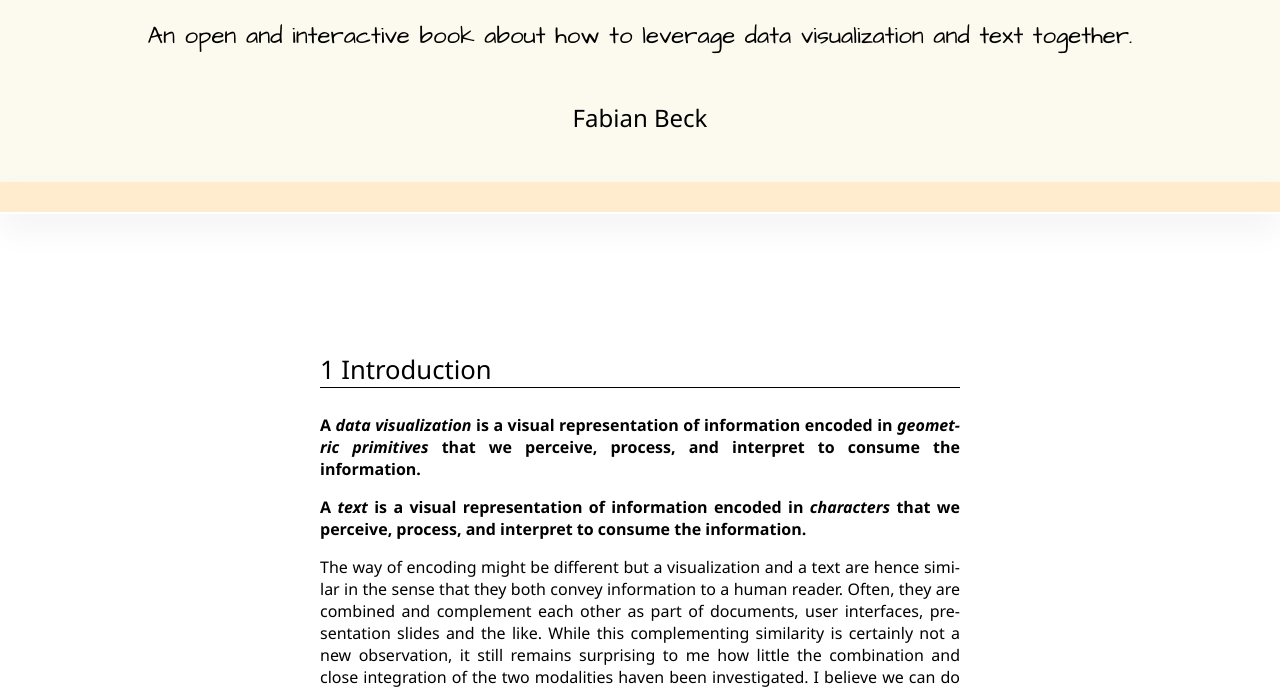
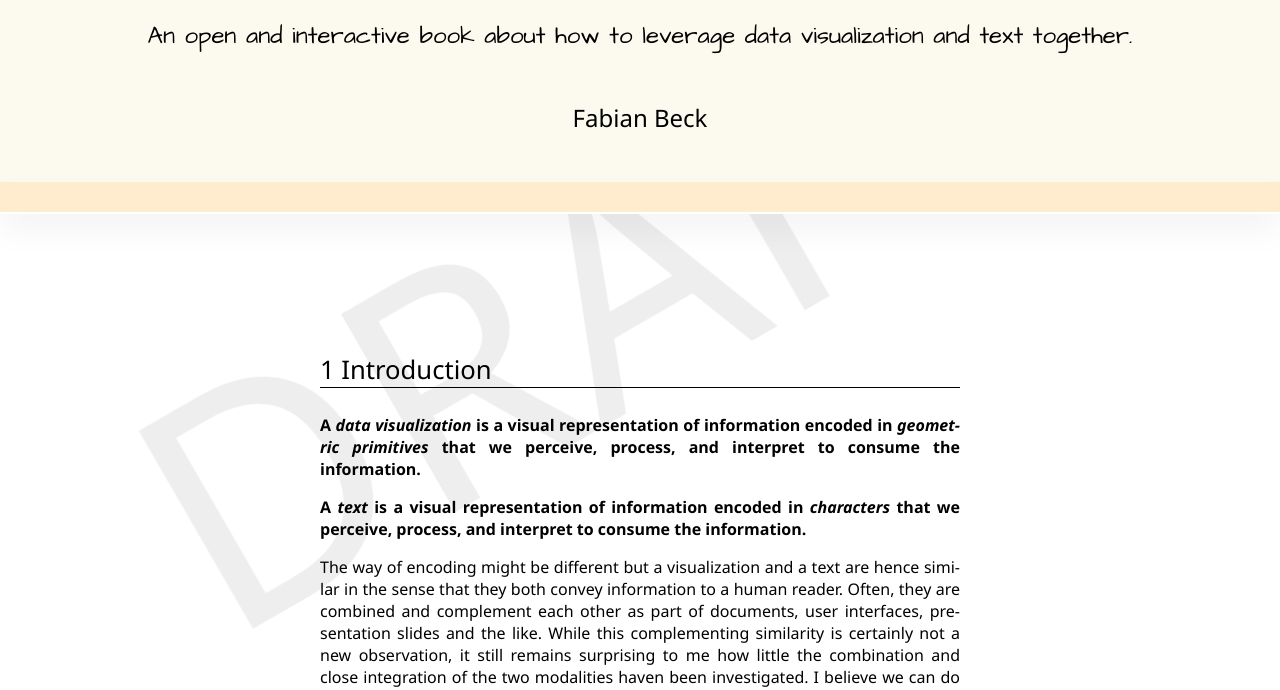
Before and after one commit to fabian-beck/integrating-vis-text, a plain HTML site: page index.html in a window 1280 px wide. Shown: the part 100-790 px from the top of the page. Drawn offline with Linux system fonts and the light colour scheme.

Commit message:
Draft watermark added

```diff
--- a/style.css
+++ b/style.css
@@ -18,6 +18,20 @@ body {
     margin: 0;
     padding: 0;
     max-width: 100vw!;
+}
+
+body::before {
+    content: "DRAFT";
+    position: fixed;
+    font-size: 20em;
+    z-index: -1;
+    color: #EEE;
+    width: 100vw;
+    height: 100vh;
+    text-align: center;
+    vertical-align: center;
+    padding-top: 0.5em;
+    transform: rotate(-30deg);
 }
 
 #titleContainer {
```
